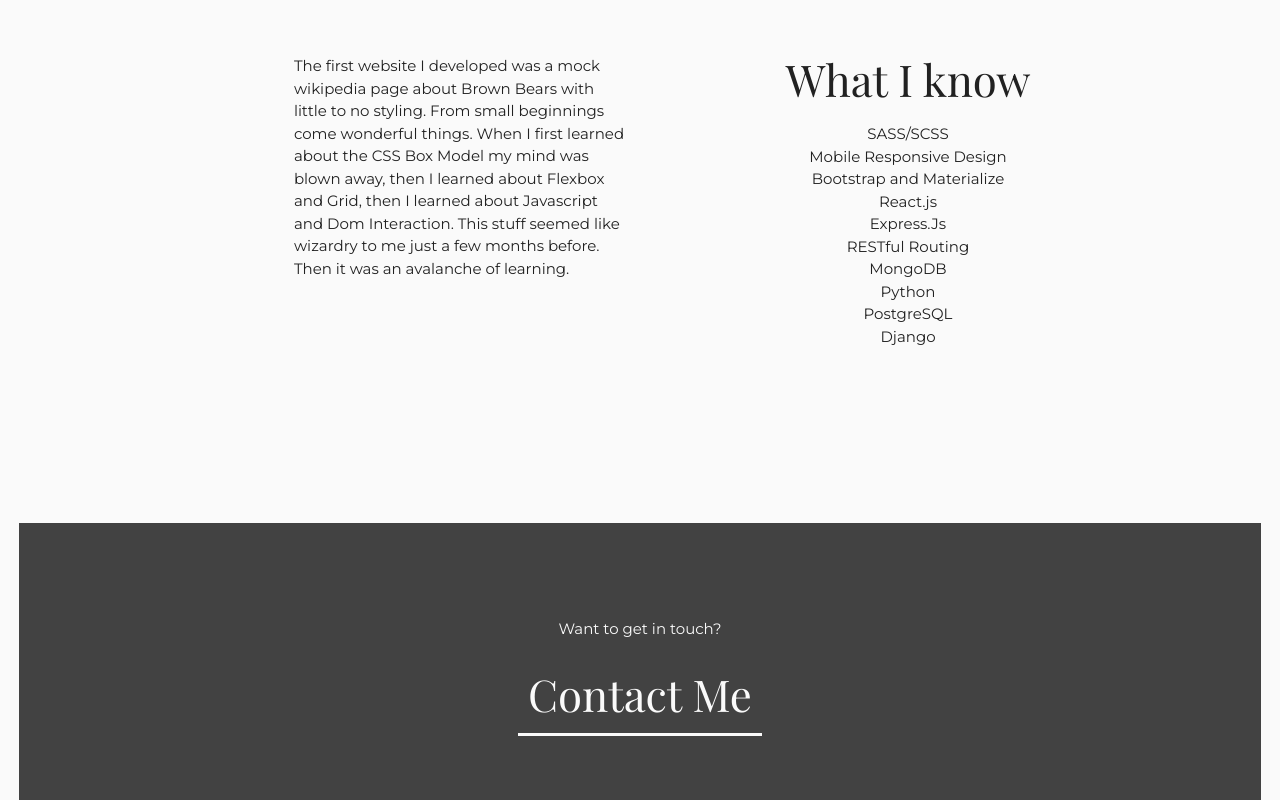
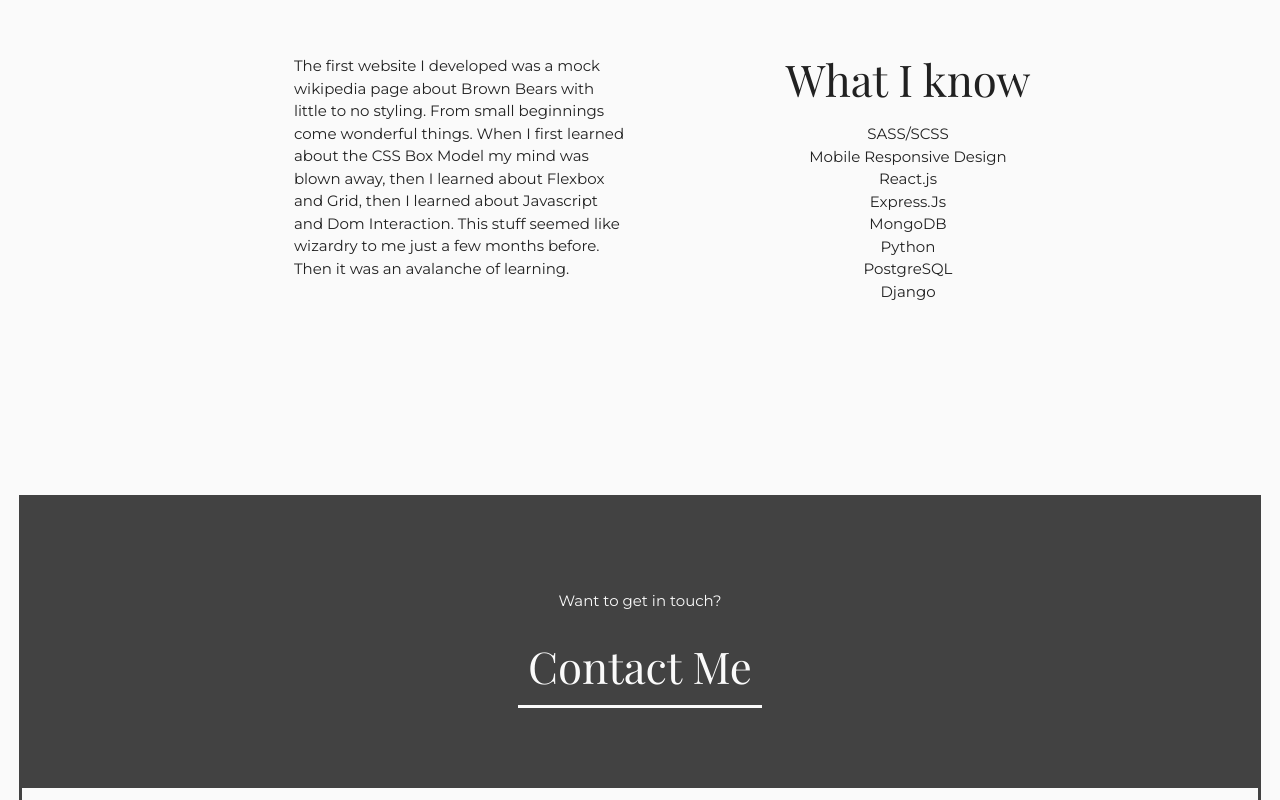
Before and after one commit to dlousa92/dlousa92.github.io, a plain HTML site: page index.html in a window 1280 px wide. Shown: the part 1909-2709 px from the top of the page. Drawn offline with nearby package versions, Linux system fonts and the light colour scheme; some icons are missing.

Commit message:
delete some unnnessecary skills

```diff
--- a/index.html
+++ b/index.html
@@ -84,10 +84,8 @@
               <h3 class='skillheader'>What I know</h3>
               <li>SASS/SCSS</li>
               <li>Mobile Responsive Design</li>
-              <li>Bootstrap and Materialize</li>
               <li>React.js</li>
               <li>Express.Js</li>
-              <li>RESTful Routing</li>
               <li>MongoDB</li>
               <li>Python</li>
               <li>PostgreSQL</li>
```
